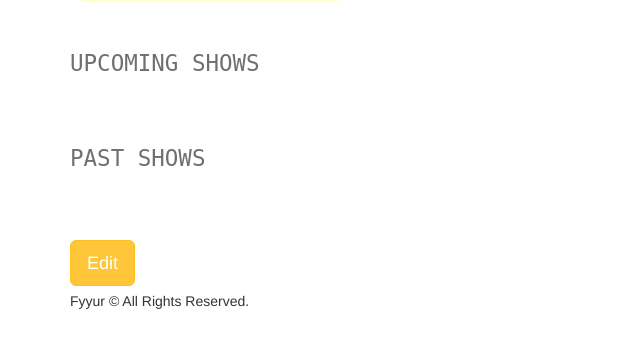
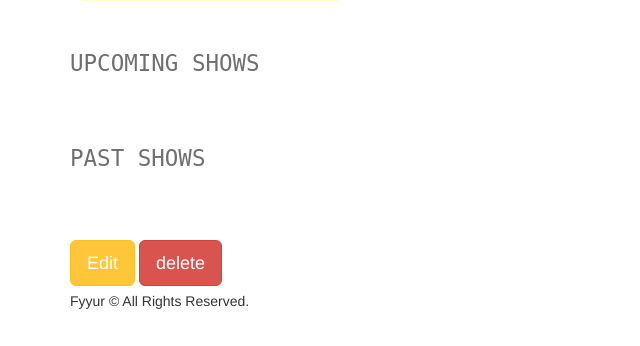
Before and after one commit to nshimiyimano-cloud/Fyyur, a Flask app: page /venues/1 in a window 1280 px wide. Shown: the part 510-856 px from the top of the page, without its empty margins (0-640 px from the left). Run offline with Flask 2, Linux system fonts and the light colour scheme; tables that the repository leaves empty hold one stand-in row (values such as "Sample post"); grey boxes marked "Sample" are stand-in pictures; some libraries are stand-ins or nearby versions.

Commit message:
after 2nd review delete added

```diff
--- a/app.py
+++ b/app.py
@@ -130,14 +130,15 @@
 
 @app.route('/venues/<int:venue_id>')
 def show_venue(venue_id):
-
   data=Venue.query.get_or_404(venue_id)
   return render_template('pages/show_venue.html', venue=data)
 
+
+
+@app.route('/venues/create', methods=['GET'])
 def create_venue_form():
   form = VenueForm()
   return render_template('forms/new_venue.html', form=form)
-
 
 
 @app.route('/venues/create', methods=['POST'])
@@ -151,7 +152,7 @@
   facebook_link=request.form['facebook_link']
   image_link=request.form['image_link']
   website_link=request.form['website_link']
-  seeking_talent=request.form['seeking_talent']
+  seeking_talent=request.form['seeking_talent'] == "y"
   seeking_description=request.form['seeking_description']
   n_venue=Venue(name=name,city=city, state=state,address=address, phone=phone, genres=genres, facebook_link=facebook_link ,image_link=image_link,website=website_link,seeking_talent=seeking_talent,seeking_description=seeking_description)
   db.session.add(n_venue)
@@ -165,15 +166,19 @@
   return render_template('pages/home.html')
 
 
+#block to delete venues
 
-@app.route('/venues/<venue_id>', methods=['DELETE'])
+@app.route('/venues/delete/<venue_id>')
 def delete_venue(venue_id):
   # TODO: Complete this endpoint for taking a venue_id, and using
   # SQLAlchemy ORM to delete a record. Handle cases where the session commit could fail.
+  venue=Venue.query.get_or_404(venue_id)
+  db.session.delete(venue)
+  db.session.commit()
+  flash('Venue Data  was successfully Deleted!')
+  return redirect('/venues')
 
-  # BONUS CHALLENGE: Implement a button to delete a Venue on a Venue Page, have it so that
-  # clicking that button delete it from the db then redirect the user to the homepage
-  return None
+
 
 
 @app.route('/artists')
@@ -225,11 +230,28 @@
     artist.seeking_venue=request.form['seeking_venue']
     artist.seeking_description=request.form['seeking_description']
     db.session.commit()
+
+    flash('Artist Data ' + artist.name + ' was successfully Updated!')
     return redirect('/artists')
   else:
-         #return render_template('pages/show_artist.html', artist=artist)
     return redirect(url_for('show_artist', artist_id=artist_id))
 
+
+# block to delete artists
+
+@app.route('/artists/delete/<artist_id>')
+def delete_artist(artist_id):
+  # TODO: Complete this endpoint for taking a artist_id, and using
+  # SQLAlchemy ORM to delete a record. Handle cases where the session commit could fail.
+  artist=Artist.query.get_or_404(artist_id)
+  db.session.delete(artist)
+  db.session.commit()
+  flash('Artist Data  was successfully Deleted!')
+  return redirect('/artists')
+
+  # else:
+    #flash('Artist Data  was failed to be Deleted!')
+    #return redirect(url_for('show_artist', artist_id=artist_id))
 
 
 @app.route('/venues/<int:venue_id>/edit', methods=['GET'])
@@ -253,11 +275,14 @@
     venue.genres=request.form['genres']
     venue.facebook_link=request.form['facebook_link']
     venue.image_link=request.form['image_link']
-    venue.seeking_talent=request.form['seeking_talent']
+    venue.seeking_talent=request.form['seeking_talent'] == "y"
     venue.seeking_description=request.form['seeking_description']
-    db.session.commit()
-    return redirect('/artists')
+    if db.session.commit():
+      flash(venue.name + ' was successfully Updated!')
+      return redirect('/venues')
+
   else:
+    flash('Venue Data ' + request.form['name'] + ' was failed to be Updated!')
     return redirect(url_for('show_venue', venue_id=venue))
 
 #  Create Artist
@@ -285,18 +310,18 @@
   db.session.commit()
 
   # on successful db insert, flash success
-  flash('Artist ' + request.form['name'] + ' was successfully listed!')
+  flash('Artist Data   was successfully listed!')
   # TODO: on unsuccessful db insert, flash an error instead.
   # e.g., flash('An error occurred. Artist ' + data.name + ' could not be listed.')
   return render_template('pages/home.html')
 
 
+#to display shows data
+
 @app.route('/shows')
 def shows():
   data=db.session.query(Shows,Artist,Venue).join(Artist,Shows.artist_id == Artist.id).join(Venue,Shows.venue_id == Venue.id).all()
-  print(data)
-  for result in data:
-    print('Name: {} artist id: {} '.format(result[0].venue_id,result[0].artist_id));
+
   return render_template('pages/shows.html', shows=data)
 
 @app.route('/shows/create')
--- a/requirements.txt
+++ b/requirements.txt
@@ -3,3 +3,5 @@
 flask-moment==0.11.0
 flask-wtf==0.14.3
 flask_sqlalchemy==2.4.4
+https://www.facebook.com/photo/?fbid=101065468925179&set=a.101065495591843 lydumuh
+https://www.youtube.com/watch?v=k4h9TLqv5wc to implement function logic using RoM
--- a/templates/pages/show_artist.html
+++ b/templates/pages/show_artist.html
@@ -73,5 +73,6 @@
 </section>
 
 <a href="/artists/{{ artist.id }}/edit"><button class="btn btn-primary btn-lg">Edit</button></a>
+<a href="/artists/delete/{{ artist.id }}"><button class="btn btn-danger btn-lg">delete</button></a>
 
 {% endblock %}
--- a/templates/pages/show_venue.html
+++ b/templates/pages/show_venue.html
@@ -76,5 +76,7 @@
 </section>
 
 <a href="/venues/{{ venue.id }}/edit"><button class="btn btn-primary btn-lg">Edit</button></a>
+<a href="/venues/delete/{{ venue.id }}"><button class="btn btn-danger btn-lg">delete</button></a>
+
 
 {% endblock %}
```
